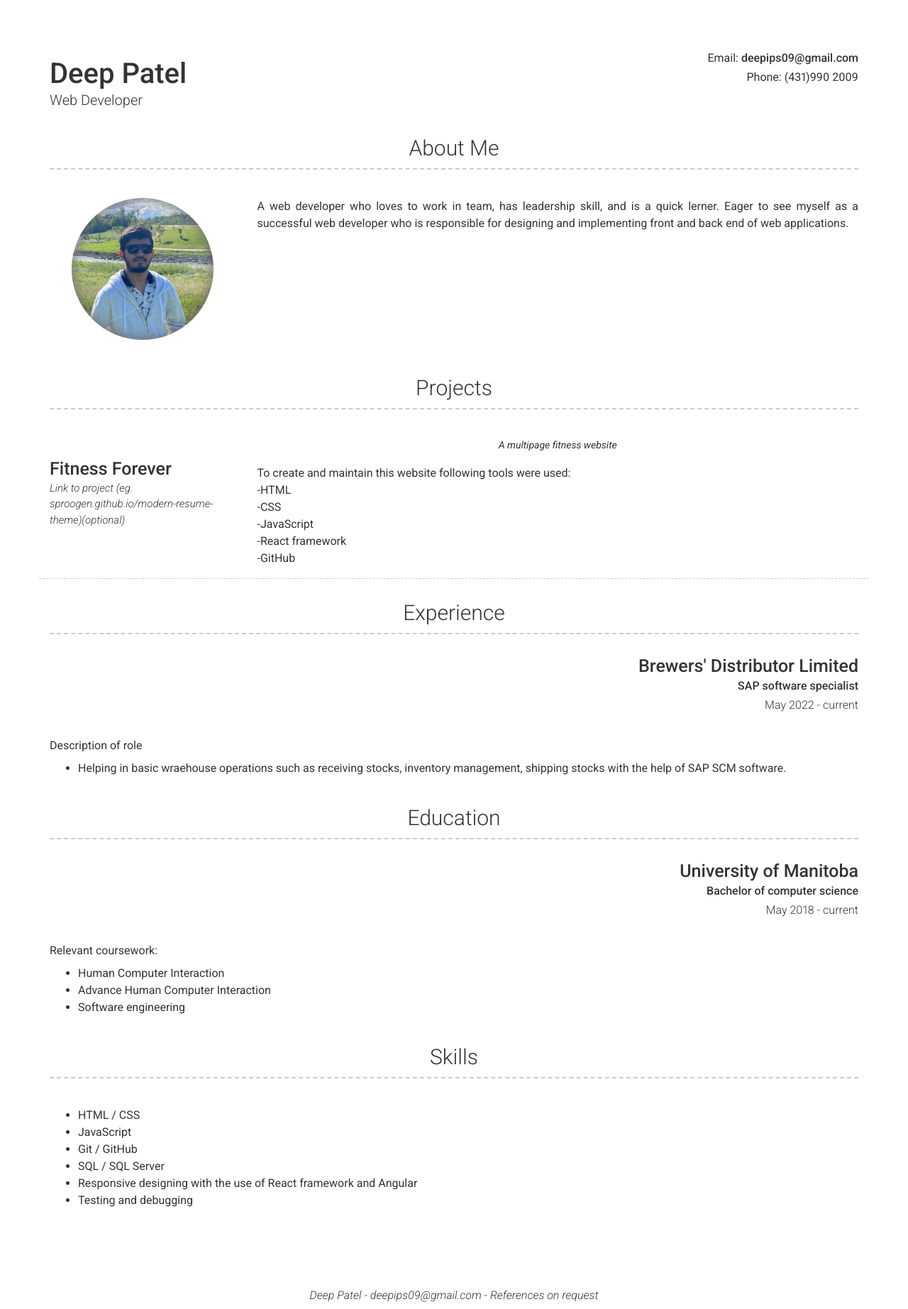
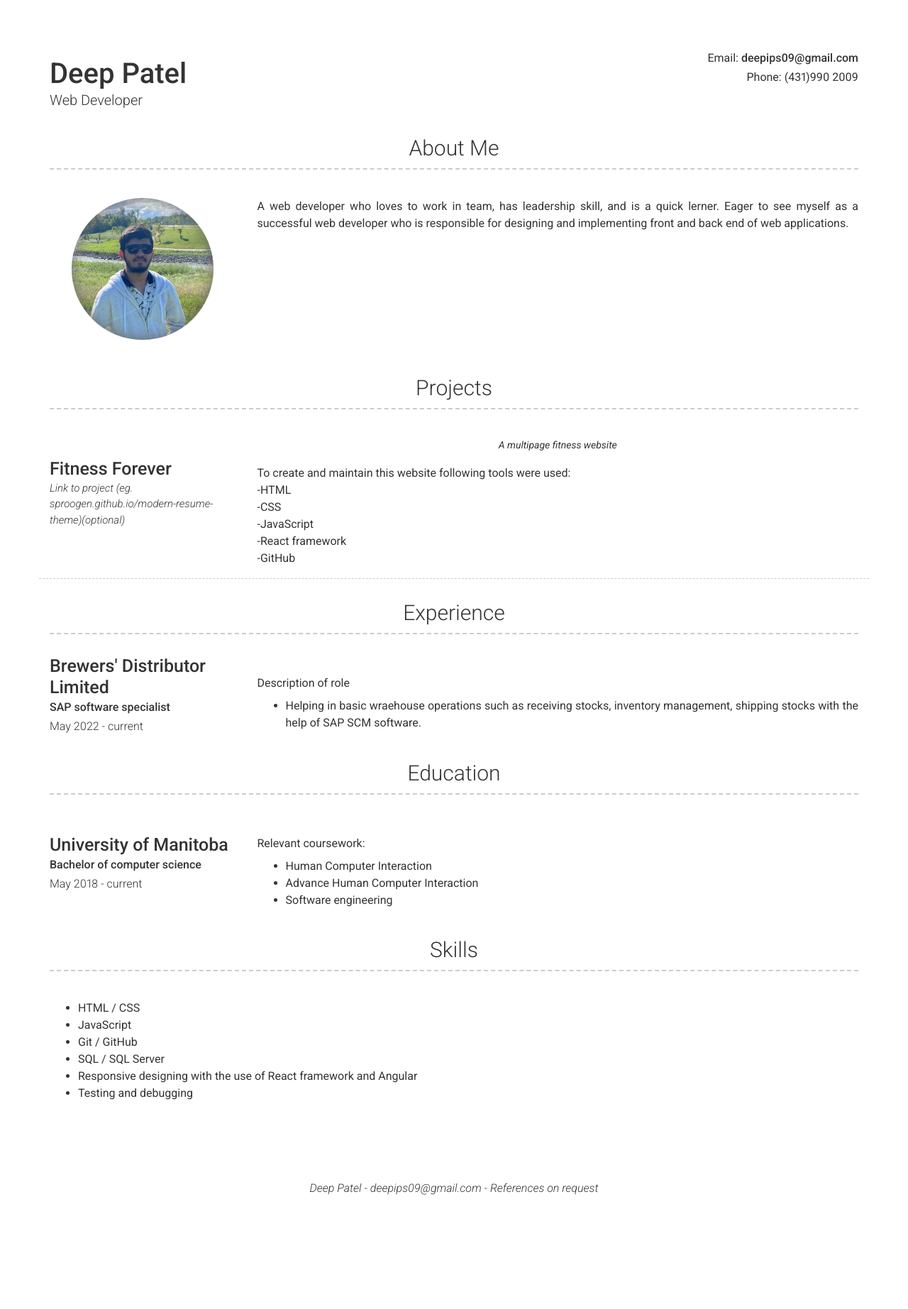
Before and after one commit to 09Deep/09Deep.github.io, a Jekyll site: the page built from index.md, in a window 1280 px wide. Shown: the whole page at 71% size. Built offline with Jekyll 4.4.1, drawn with Linux system fonts in a browser that asks for light colours; nearby versions of some CDN libraries; after the commit the page ends 1694 px from its top, so only the background shows below that.

Commit message:
Update _config.yml

```diff
--- a/_config.yml
+++ b/_config.yml
@@ -70,7 +70,7 @@ content:
   - title: Experience
     layout: list
     content:
-      - layout: top-right
+      - layout: top-let
         title: Brewers' Distributor Limited
         sub_title: SAP software specialist
         caption: May 2022 - current
@@ -83,7 +83,7 @@ content:
   - title: Education
     layout: list
     content:
-      - layout: top-right
+      - layout: top-let
         title: University of Manitoba
         sub_title: Bachelor of computer science
         caption: May 2018 - current
```
